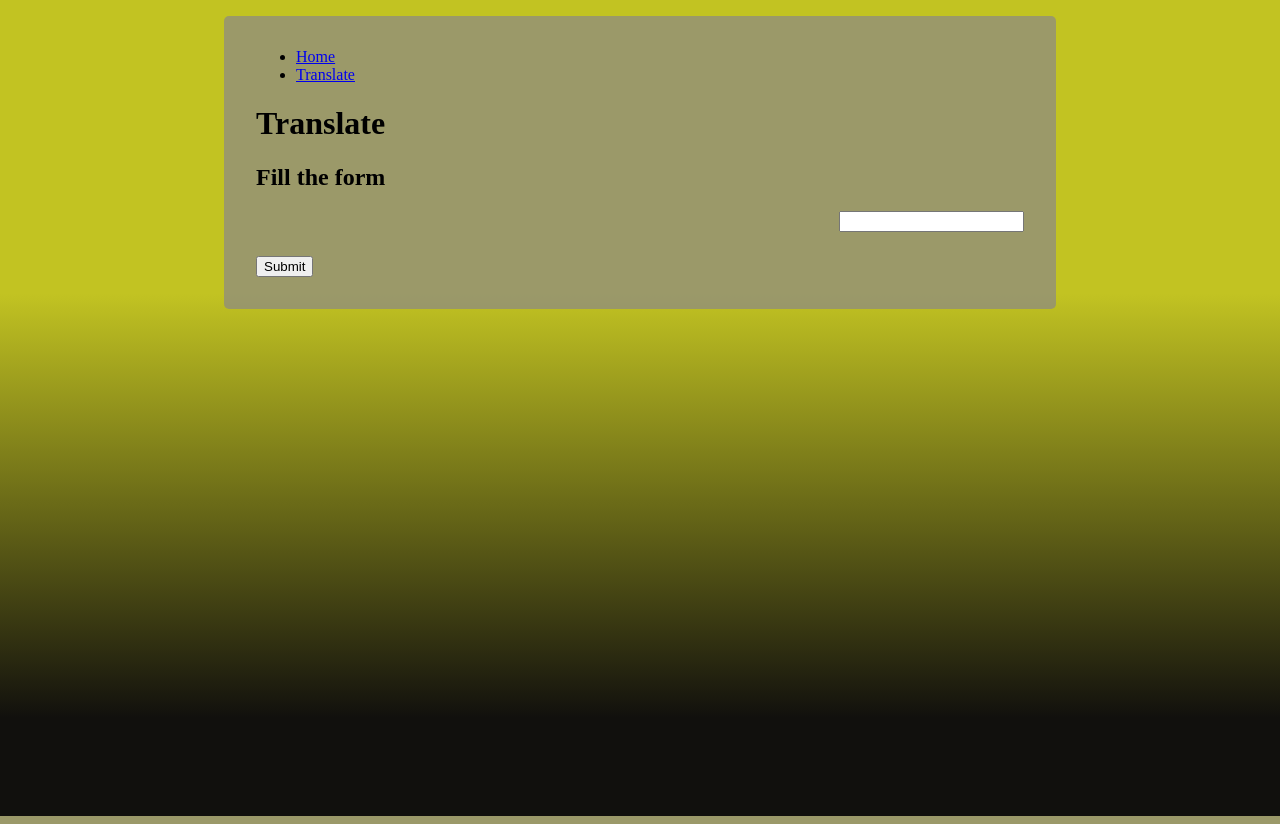
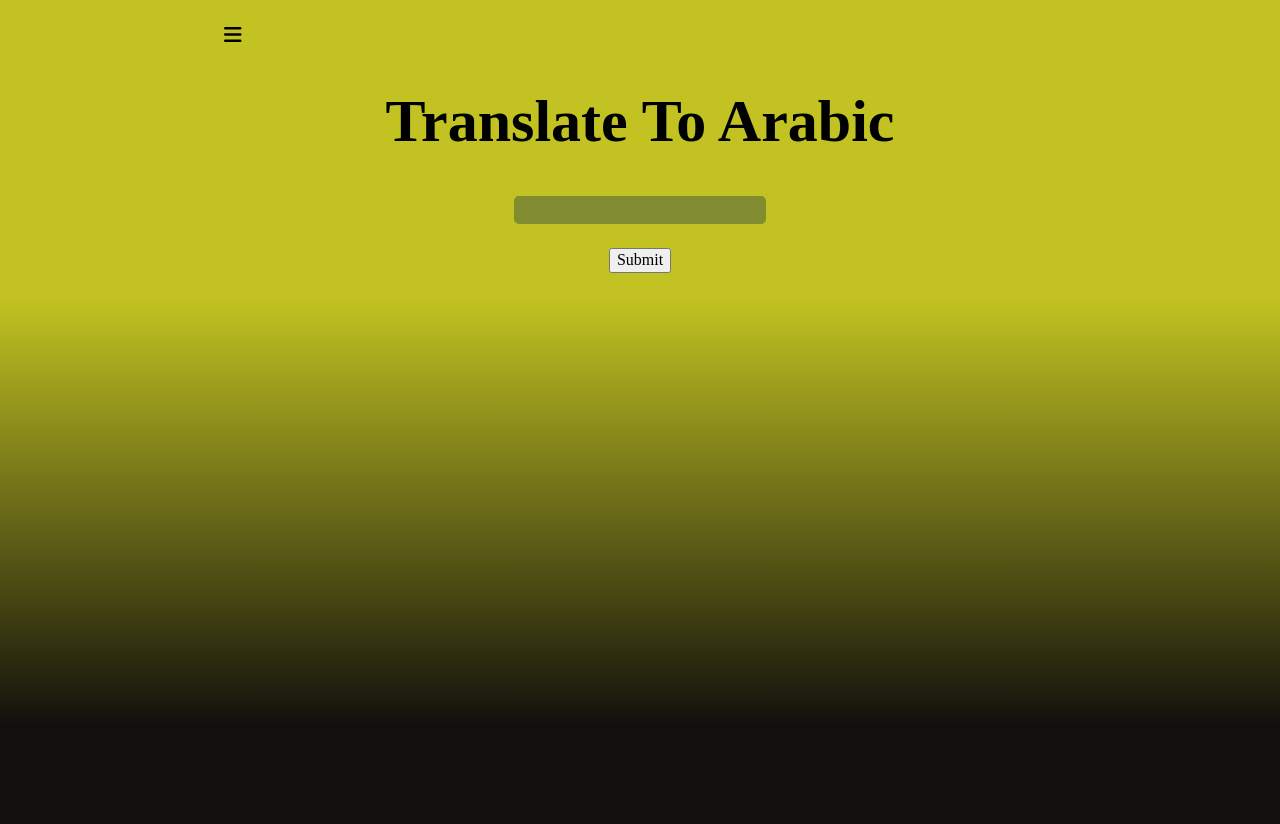
Before and after one commit to Jassim12c/Translator-Website, a Django app: page /home/translate/ in a window 1280 px wide. Run offline with Django 3.2, Linux system fonts and the light colour scheme; some libraries are stand-ins or nearby versions.

Commit message:
desgined input and added foundation desgin for nav button

```diff
--- a/assets/css/main.css
+++ b/assets/css/main.css
@@ -1,4 +1,69 @@
+/* || MOBILE FIRST APPROACH || */
+
+/* || ANIMATIONS */
+
+
 /* || UNIVERSAL SELECTORS */
+
+*{
+    box-sizing: border-box;
+}
+
+
+/* || NAV */
+
+#main-nav{
+    display: none;
+}
+
+#main-nav a{
+    text-decoration: none;
+}
+
+#main-nav ul{
+    list-style-type: none;
+}
+
+/* TODO: Make navigation for Mobile */
+/* | NAV BUTTON */
+
+input[type='checkbox']{
+    display: none;
+}
+
+#active:checked ~ #main-nav{
+    display: block;
+}
+
+.menu-btn{
+    font-size: 20px;
+}
+
+/* || SUBMIT BUTTON */
+
+.submit-btn{
+    display: block;
+    margin: auto;
+}
+
+/* || INPUT */
+
+#id_sentence{
+    display: block;
+    margin: auto;
+    background-color: #818C31;
+    border: 2px solid #818C31;
+    border-radius: 5px;
+    font-size: larger;
+    transition: transform 1.5s cubic-bezier(1,-0.72,.5,1.73);
+}
+
+#id_sentence:focus{
+    outline: none;
+    transform: scale(1.4, 1.4);
+}
+
+/* || ELEMENT SELECTOR */
 
 body{
     height: 100vh;
@@ -15,10 +80,25 @@ body{
     font-size: 24px;
 }
 
+#title{
+    font-size: 60px;
+    text-align: center;
+}
+
+
+
 /* || MAIN CONTAINER */
 /* TODO: ADD FLEXBOX */
 /* TODO: ADD BOX SHADOW */
 
+#main-container{
+    margin-top: 1.5em;
+}
+
+
+/* || MEDIA QUERIES */
+
+/*
 #main-container {
     background-color: rgb(138, 136, 136, 0.7);
     border: 2px;
@@ -26,3 +106,4 @@ body{
     padding: 1em 2em 2em 2em;
     margin-top: 1em;
 }
+*/
--- a/templates/home.html
+++ b/templates/home.html
@@ -4,18 +4,28 @@
 <head>
     <meta charset="UTF-8">
     <title>{% block title %} Home Page | Translate To Arabic {% endblock %}</title>
+    <meta name="viewport" content="width=device-width, initial-scale=1.0">
+    <link rel="stylesheet" href="{% static 'css/normalize.css' %}">
     <link rel="stylesheet" href="{% static 'css/main.css' %}">
     <link rel="preconnect" href="https://fonts.googleapis.com">
     <link rel="preconnect" href="https://fonts.gstatic.com" crossorigin>
     <link href="https://fonts.googleapis.com/css2?family=Acme&family=IBM+Plex+Sans+Arabic:wght@600&display=swap" rel="stylesheet">
+    <script src="https://kit.fontawesome.com/1d9460069d.js" crossorigin="anonymous"></script>
 </head>
 <body>
     <div id="main-container">
-        <ul>
-            <li><a href="{% url 'home' %}">Home</a></li>
-            <li><a href="{% url 'main:translate' %}">Translate</a></li>
-        </ul>
-        <h1>Translate</h1>
+        <header>
+            <input type="checkbox" id="active">
+            <label for="active" class="close"></label>
+            <label for="active" class="menu-btn"><i class="fas fa-bars"></i></label>
+            <nav id="main-nav">
+                <ul>
+                    <li><a href="{% url 'home' %}">Home</a></li>
+                    <li><a href="{% url 'main:translate' %}">Translate</a></li>
+                </ul>
+            </nav>
+            <h1 id="title">Translate To Arabic</h1>
+         </header>
         {% block content %} {% endblock %}
     </div>
 </body>
--- a/translation/forms.py
+++ b/translation/forms.py
@@ -10,5 +10,5 @@ class TranslateForm(forms.ModelForm):
         )
 
         widgets = {
-            'sentence': forms.TextInput(attrs={'class': 'form-control'}),
+            'sentence': forms.TextInput(attrs={'class': 'form-control', 'autocomplete': 'off'}),
         }
--- a/translation/templates/forms/translate_form.html
+++ b/translation/templates/forms/translate_form.html
@@ -10,15 +10,13 @@
 </head>
 <body>
     {% block content %}
-        <h2>Fill the form</h2>
         <div class="form-group">
             <form method="POST" class="form-entry">
+                {% csrf_token %}
+                {{ form.sentence }}
                 <section dir="rtl" lang="ar">
-                    {% csrf_token %}
-                    {{ form.sentence }}
                     <p class="translated-text">{% translate sentence %}</p>
                 </section>
-                <p class="inner"></p>
                 <button type="submit" class="submit-btn">Submit</button>
             </form>
         </div>
```
Also changed, not shown: templates/main.html (deleted, +0 -11 lines), assets/css/normalize.css (added).
